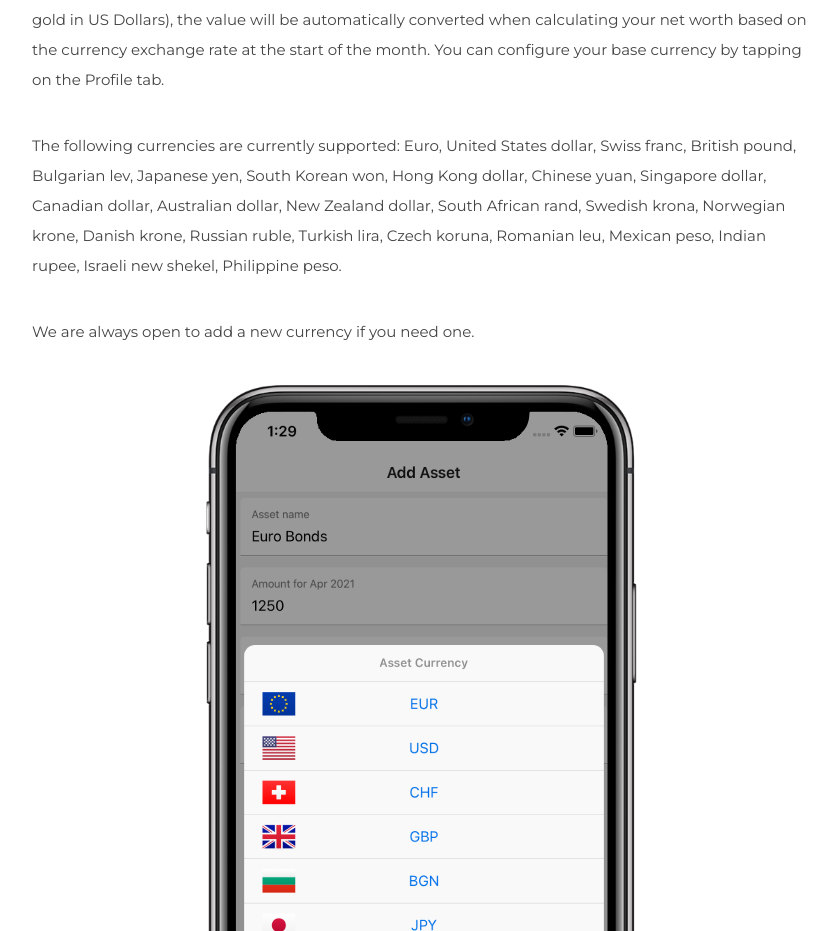
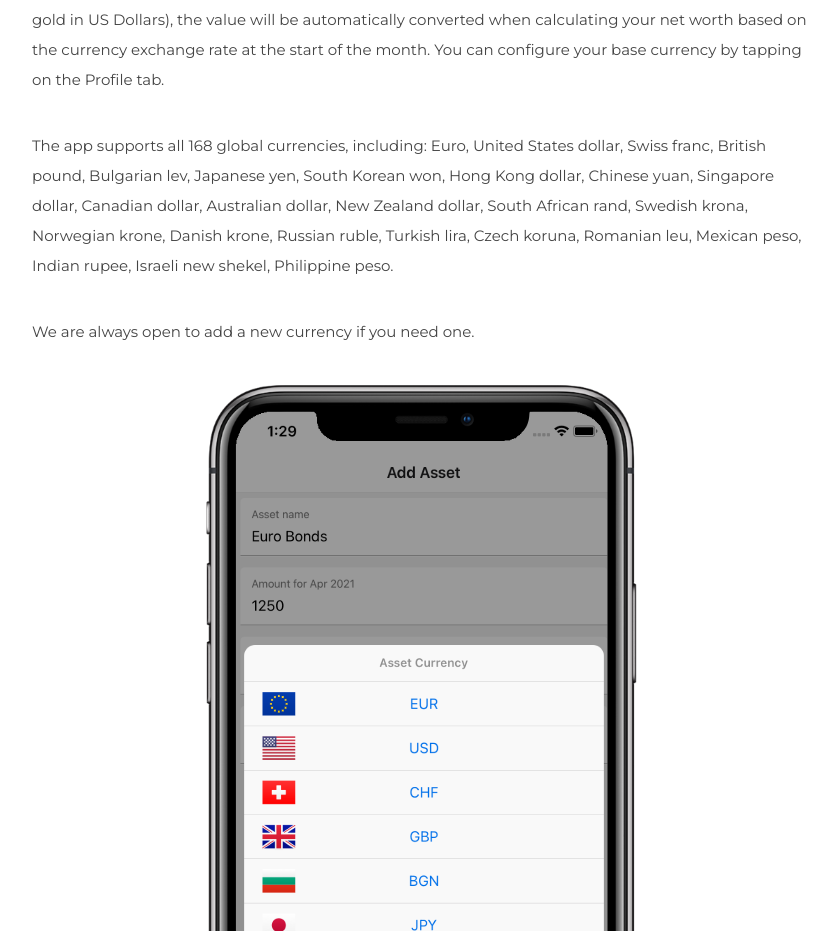
Before and after one commit to Neverlastinger/getnetworthapp.com, a Next.js app: page /how-to-use-net-worth-performance in a window 1280 px wide. Shown: the part 2846-3777 px from the top of the page, without its empty margins (218-1055 px from the left). Built offline with nearby package versions, Linux system fonts and the light colour scheme.

Commit message:
Change the currency description text

```diff
--- a/pages/how-to-use-net-worth-performance.js
+++ b/pages/how-to-use-net-worth-performance.js
@@ -46,7 +46,7 @@ export default function NetWorthPage() {
           You can configure your base currency by tapping on the Profile tab.
         </p>
         <p>
-          The following currencies are currently supported:
+          The app supports all 168 global currencies, including:
           Euro, United States dollar, Swiss franc, British pound, Bulgarian lev, Japanese yen,
           South Korean won, Hong Kong dollar, Chinese yuan, Singapore dollar, Canadian dollar,
           Australian dollar, New Zealand dollar, South African rand, Swedish krona, Norwegian krone,
```
